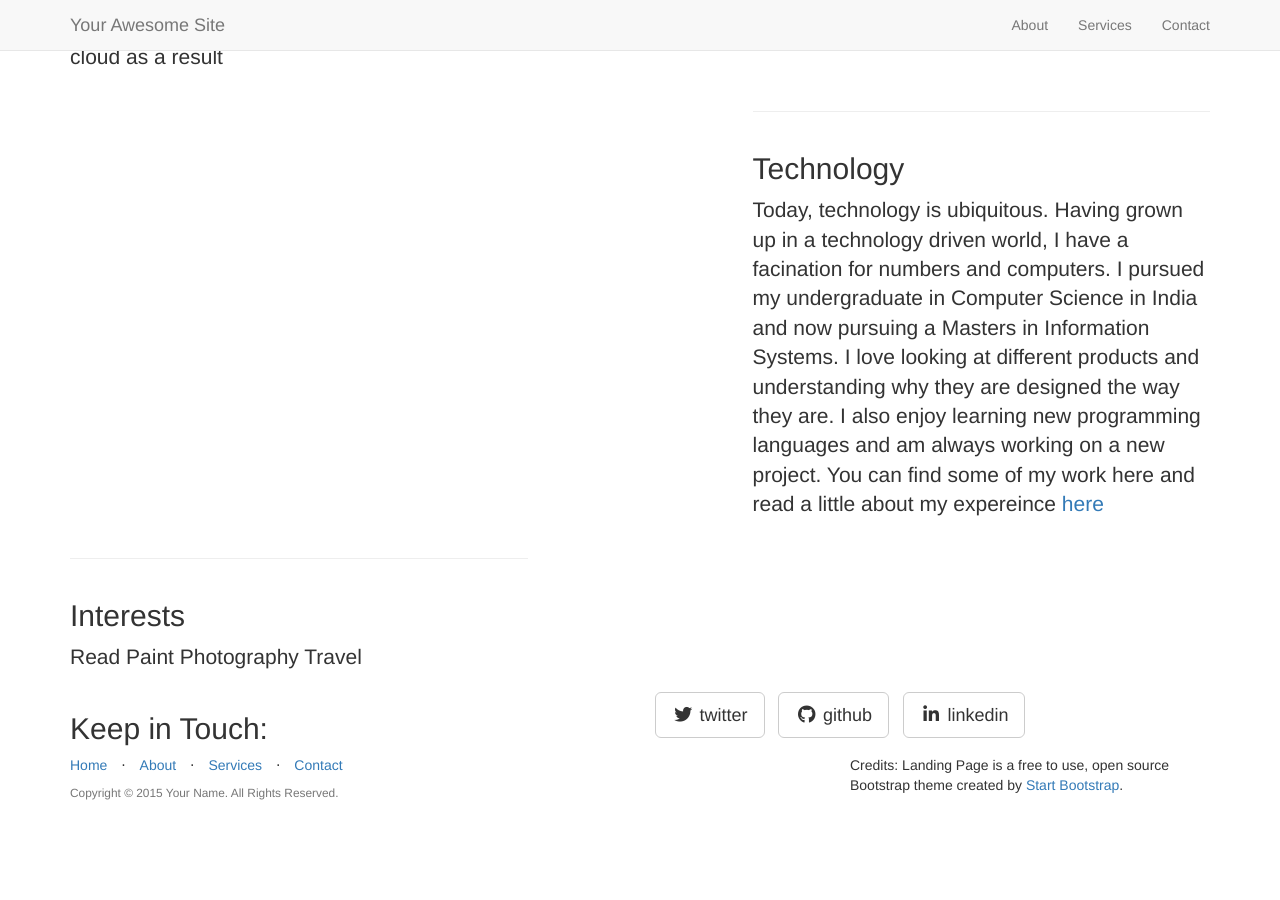
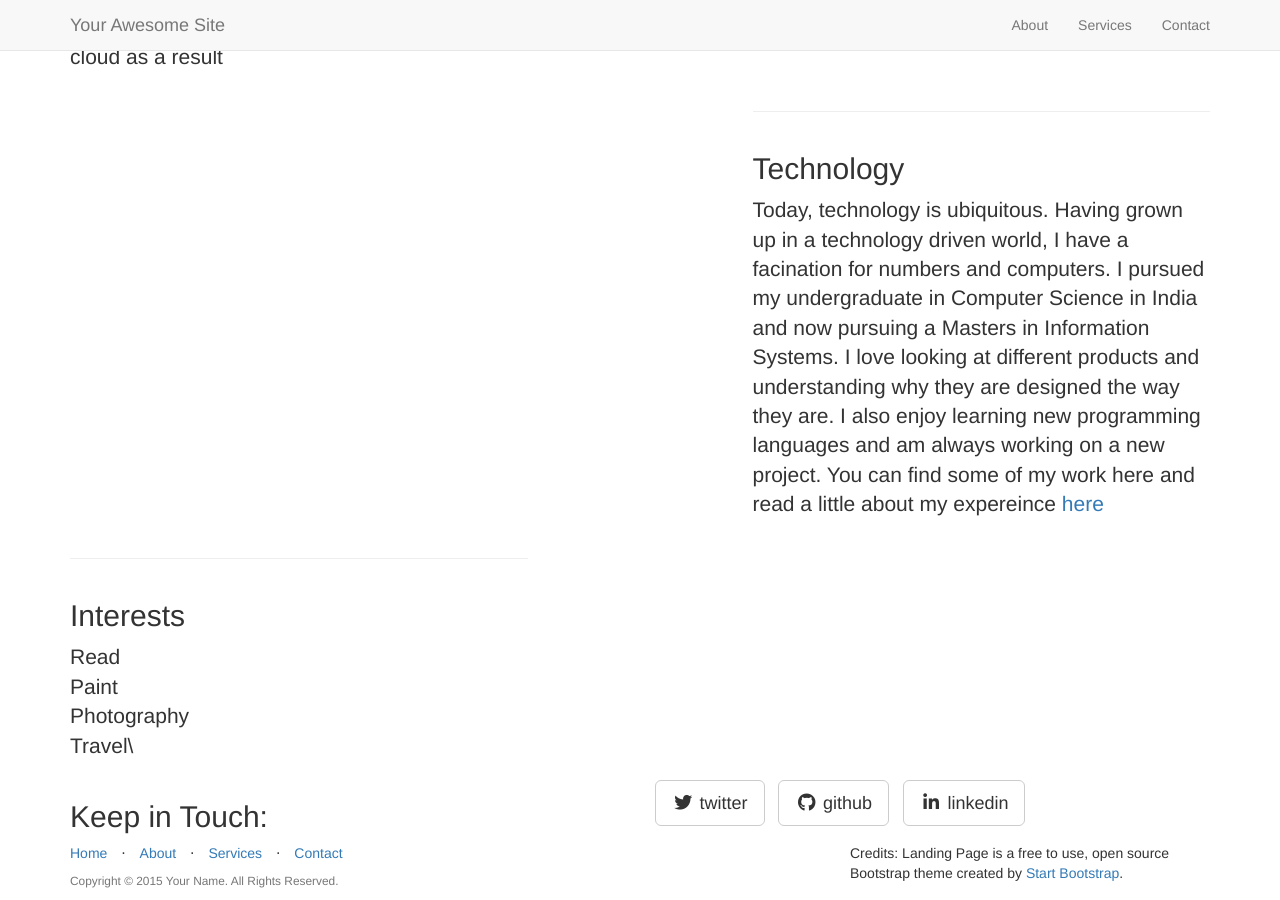
Before and after one commit to NandhithaR/Portfolio, a Jekyll site: the page built from _posts/2014-09-23-services-3.markdown, in a window 1280 px wide and 900 px high, scrolled down 557 px. Built offline with Jekyll 4.4.1, drawn with Linux system fonts in a browser that asks for light colours; nearby versions of some CDN libraries; library files that are not in the unit come from our copies; before the commit the page ends 1369 px from its top, so only the background shows below that.

Commit message:
formatting

```diff
--- a/_posts/2014-09-23-services-3.markdown
+++ b/_posts/2014-09-23-services-3.markdown
@@ -5,7 +5,7 @@ category: Services
 title: Interests
 description: |
 ---
-Read
-Paint
-Photography
-Travel
+Read\
+Paint\
+Photography\
+Travel\
```
